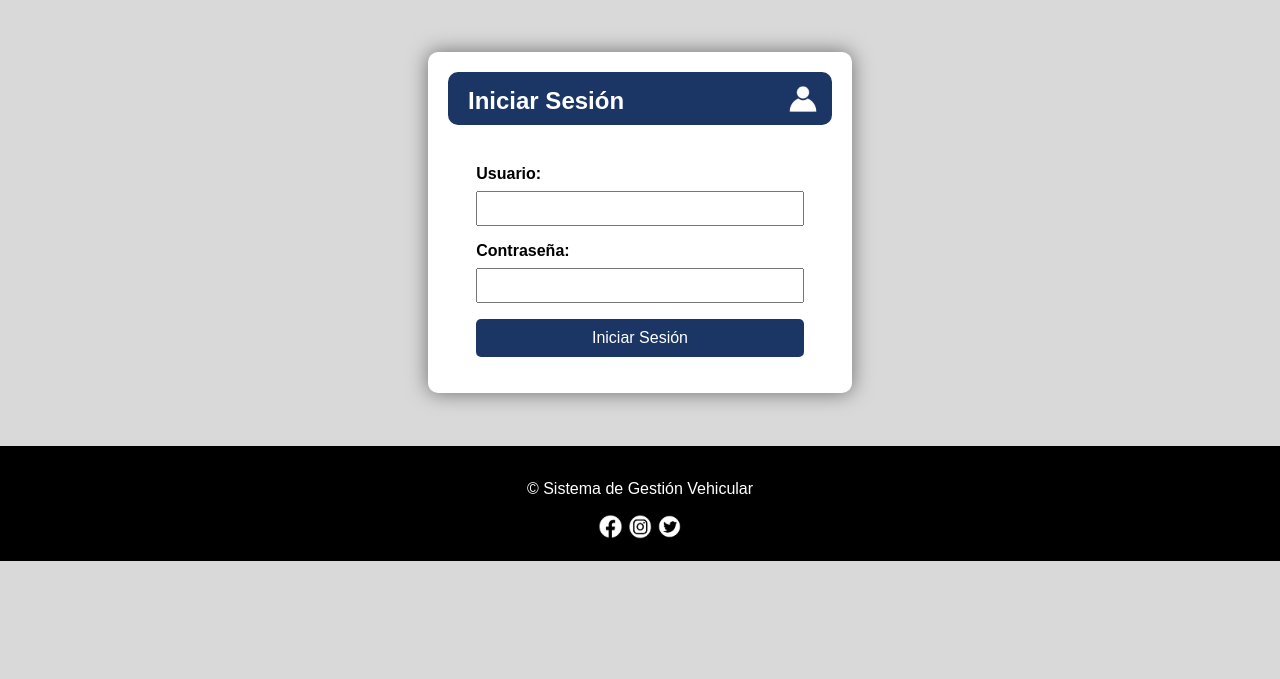
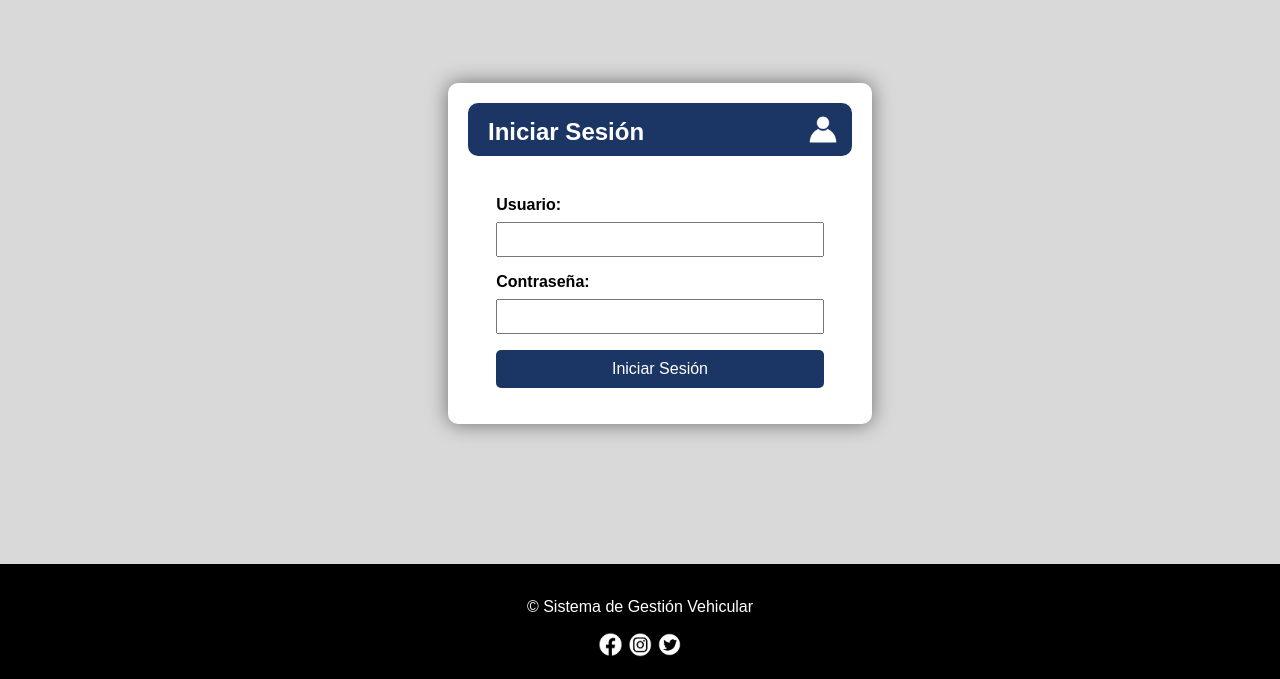
Before and after one commit to pacoquiroga/Gestion-Vehicular, a PHP site: page /login.php in a window 1280 px wide. Shown: the part 121-800 px from the top of the page. Run offline with PHP 8.4, Linux system fonts and the light colour scheme.

Commit message:
Correccion login

```diff
--- a/css/login.css
+++ b/css/login.css
@@ -1,6 +1,7 @@
 .login-container {
   width: 30%;
-  margin: 4.1% auto ;
+  margin-top: 6.5% ;
+  margin-left: 35% ;
   padding: 20px;
   background-color: white;
   border-radius: 10px;
--- a/css/main.css
+++ b/css/main.css
@@ -87,8 +87,7 @@ footer {
   text-align: center;
   box-sizing: border-box;
   margin-top: auto;
-  bottom: 0;
-  margin-top: auto;
+  position:fixed;
 }
 
 #logoRedes {
--- a/login.php
+++ b/login.php
@@ -50,7 +50,7 @@ if ($_SERVER["REQUEST_METHOD"] == "POST" && isset($_POST['username']) && isset($
     <?php
     echo $alerta;
     ?>
-
+    <section class="contenido">
         <section class="login-container">
             <article>
                 <h2>Iniciar Sesión</h2>
@@ -67,6 +67,7 @@ if ($_SERVER["REQUEST_METHOD"] == "POST" && isset($_POST['username']) && isset($
                 <input type="submit" value="Iniciar Sesión">
             </form>
         </section>
+    </section>
 
     <footer>
         <p>&copy Sistema de Gestión Vehicular</p>
```
Lines whose indentation alone changed are shown as unchanged.
